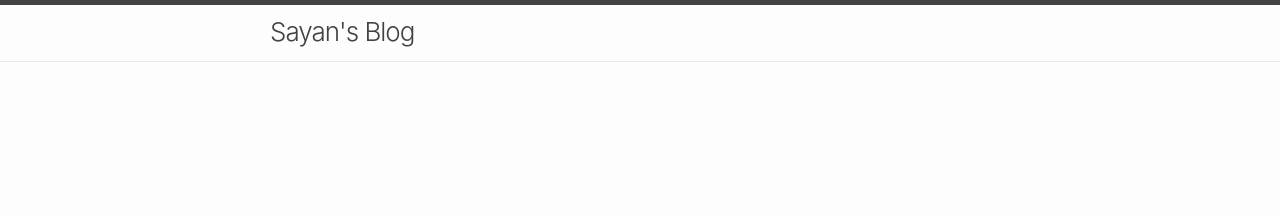
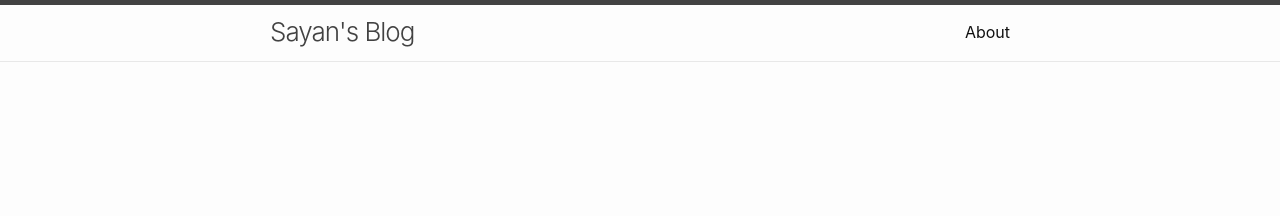
Before and after one commit to say4n/blog, a Jekyll site: the page built from index.md, in a window 1280 px wide. Shown: the top 216 px of the page. Built offline with Jekyll 4.4.1, drawn with Linux system fonts in a browser that asks for light colours.

Commit message:
Add link to about.

```diff
--- a/_includes/header.html
+++ b/_includes/header.html
@@ -6,7 +6,6 @@
     {%- assign titles_size = site.pages | map: 'title' | join: '' | size -%}
     <a class="site-title" rel="author" href="{{ "/" | relative_url }}">{{ site.title | escape }}</a>
 
-    {%- if titles_size > 0 -%}
       <nav class="site-nav">
         <input type="checkbox" id="nav-trigger" class="nav-trigger" />
         <label for="nav-trigger">
@@ -24,8 +23,8 @@
             <a class="page-link" href="{{ my_page.url | relative_url }}">{{ my_page.title | escape }}</a>
             {%- endif -%}
           {%- endfor -%}
+          <a class="page-link" href="https://sayan.page">About</a>
         </div>
       </nav>
-    {%- endif -%}
   </div>
 </header>
```
